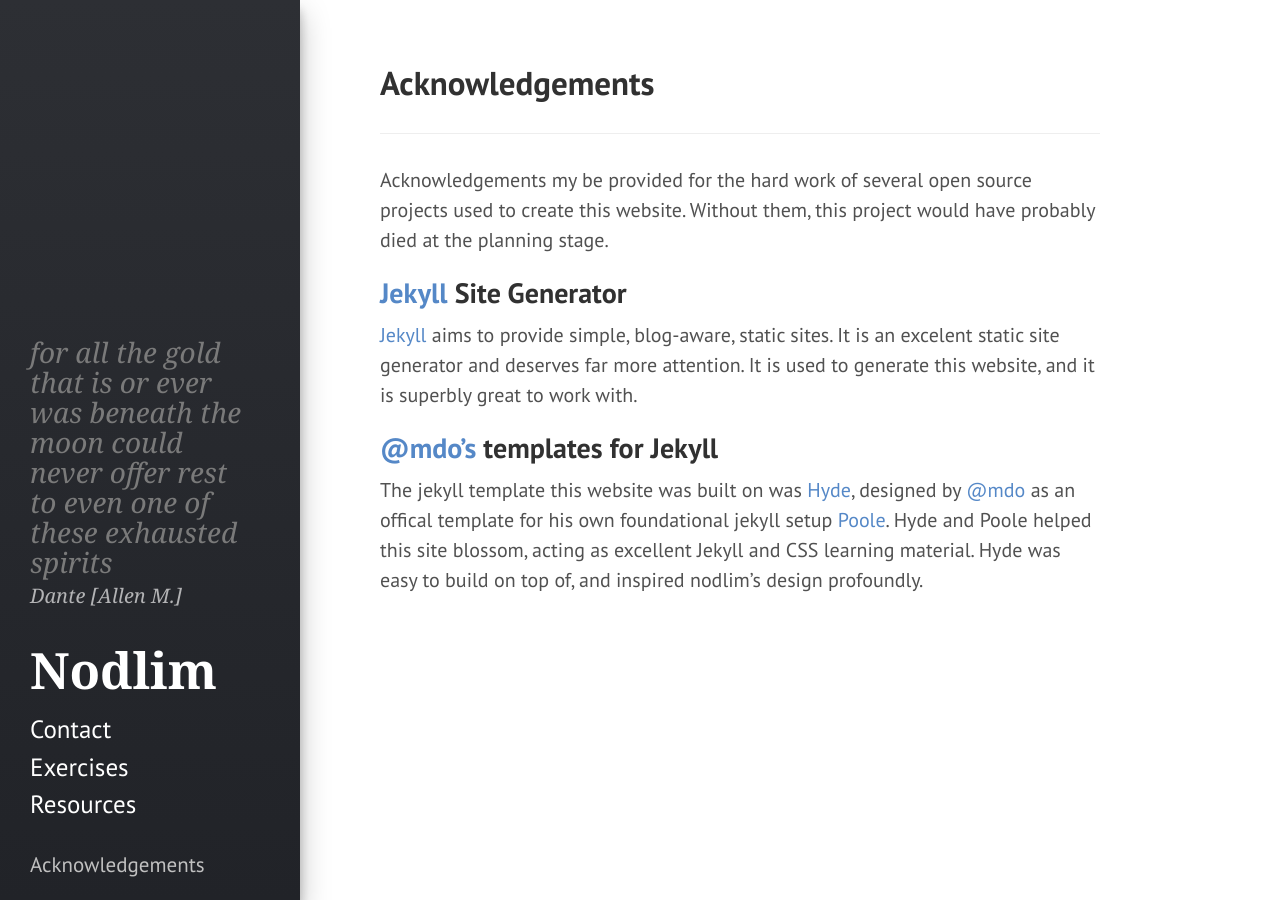
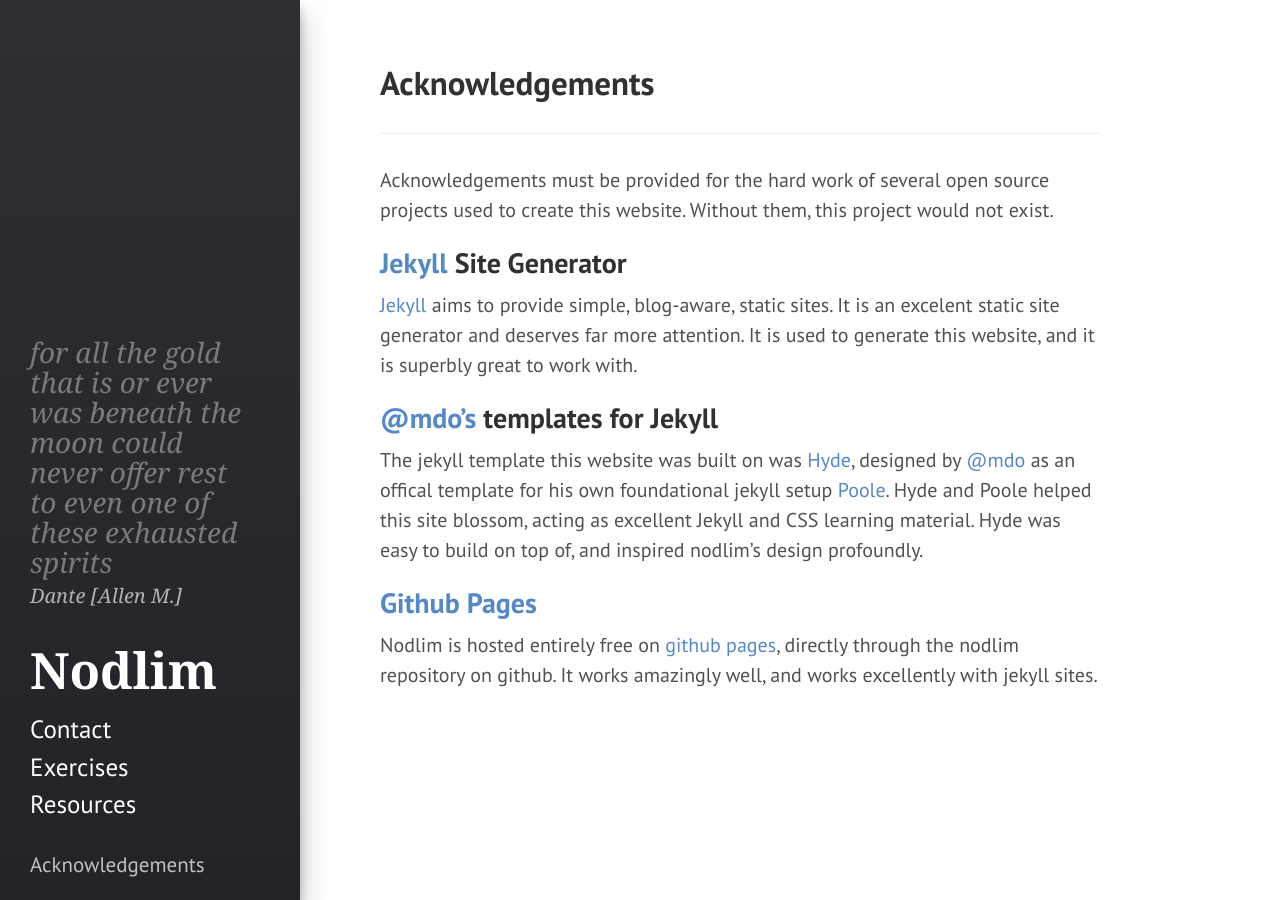
Before and after one commit to kranzuft/nodlim_old, a Jekyll site: the page built from acknowledgements.md, in a window 1280 px wide. Built offline with Jekyll 4.4.1, drawn with Linux system fonts in a browser that asks for light colours.

Commit message:
added acknowledgement for github pages

```diff
--- a/acknowledgements.md
+++ b/acknowledgements.md
@@ -10,7 +10,7 @@
 
 <hr>
 
-Acknowledgements my be provided for the hard work of several open source projects used to create this website. Without them, this project would have probably died at the planning stage.
+Acknowledgements must be provided for the hard work of several open source projects used to create this website. Without them, this project would not exist.
 
 ## [Jekyll][jekyll-web] Site Generator
 
@@ -20,7 +20,12 @@
 
 The jekyll template this website was built on was [Hyde][hyde-web], designed by [@mdo][mdo-twitter] as an offical template for his own foundational jekyll setup [Poole][poole-web]. Hyde and Poole helped this site blossom, acting as excellent Jekyll and CSS learning material. Hyde was easy to build on top of, and inspired nodlim's design profoundly.
 
+## [Github Pages][gh-pages]
+
+Nodlim is hosted entirely free on [github pages][gh-pages], directly through the nodlim repository on github. It works amazingly well, and works excellently with jekyll sites.
+
 [jekyll-web]: http://jekyllrb.com/
 [poole-web]: http://getpoole.com
 [mdo-twitter]: http://twitter.com/mdo
 [hyde-web]: http://hyde.getpoole.com
+[gh-pages]: http://github.io
```
Also changed, not shown: README.md.
